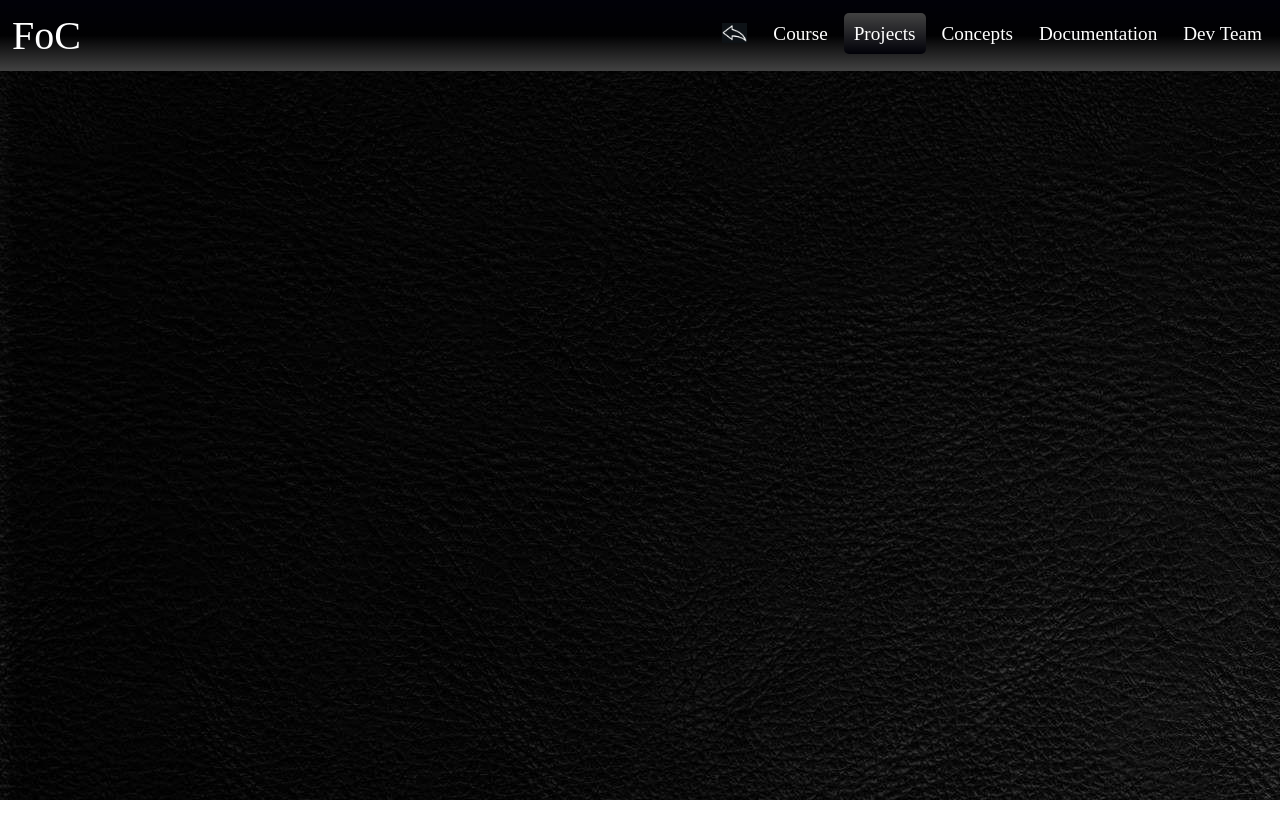
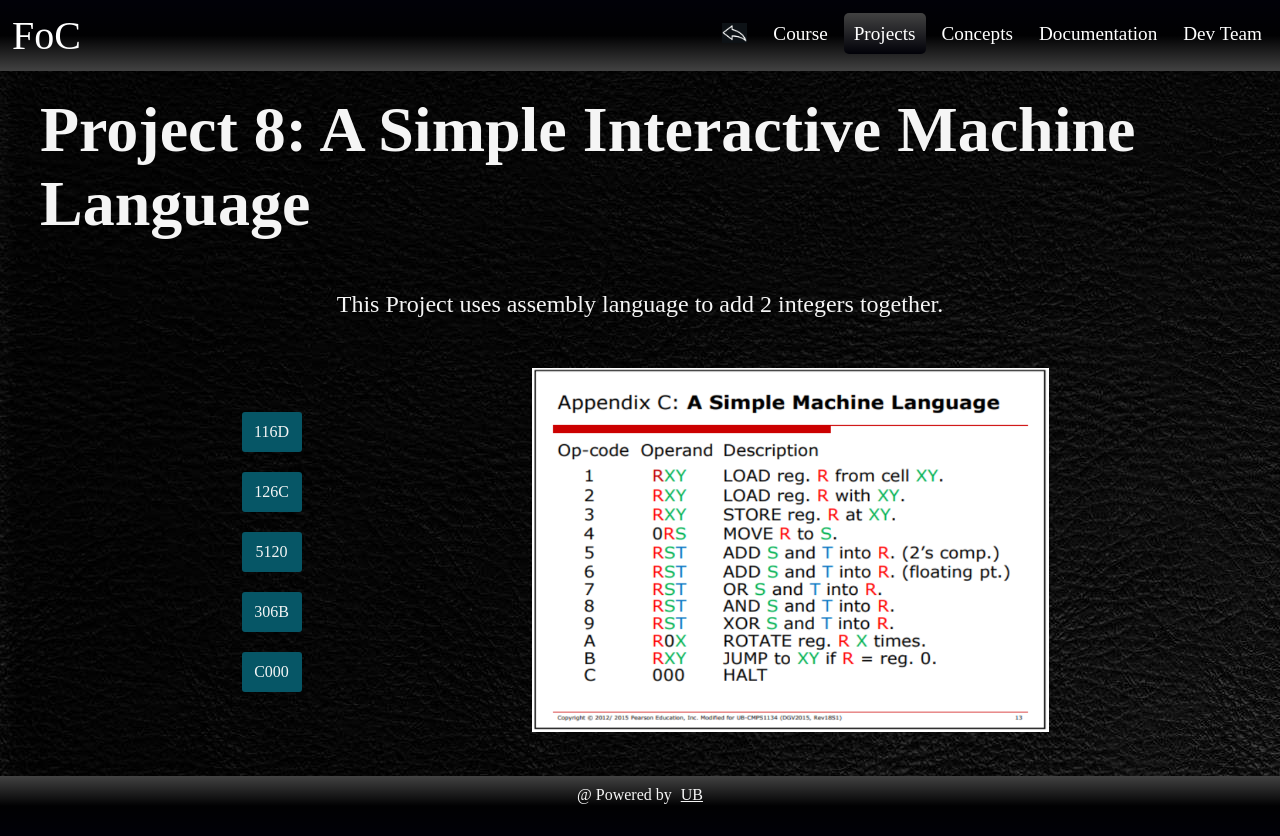
Before and after one commit to Lee26Ed/FocProject, a plain HTML site: page project/interactiveProjects/mli/mli.html in a window 1280 px wide. Before the commit the page ends 800 px from the top, so only its background shows below. Drawn offline with Linux system fonts and the light colour scheme.

Commit message:
finished machine language page

```diff
--- a/devTeam/devTeam.css
+++ b/devTeam/devTeam.css
@@ -12,6 +12,7 @@ img {
     width: 260px;
     height: 260px;
     justify-content: center;
+    cursor: pointer;
 }
 
 p {
--- /dev/null
+++ b/project/interactiveProjects/mli/mli.css
@@ -0,0 +1,60 @@
+h1 {
+    font-size: 4em;
+    display: flex;
+    justify-content: center;
+    padding: 2.5rem;
+    margin-bottom: 0;
+    color: whitesmoke;
+}
+
+p {
+    margin: 10px 15% 75px;
+    font-size: large;
+    color: whitesmoke;
+    font-size: 1.5em;
+}
+
+.title {
+    display: flex;
+    flex-direction: column;
+    align-items: center;
+}
+
+.note {
+    margin: 10px auto 40px;
+}
+
+.container {
+    display: flex;
+    flex-direction: row;
+    justify-content: center;
+    align-items: center;
+    margin: 10px auto 40px;
+}
+
+.buttons {
+    width: 300px;
+    display: flex;
+    flex-direction: column;
+}
+
+.btn {
+    width: 60px;
+    height: 40px;
+    background-color: rgb(6, 86, 102);
+    margin: 10px;
+    color: whitesmoke;
+    text-align: center;
+    line-height: 40px;
+    cursor: pointer;
+    border-radius: 3px;
+}
+
+.btn:hover {
+    box-shadow: 0 8px 16px 0 rgba(136, 193, 239, 0.2), 0 6px 20px 0 rgba(136, 193, 239, 0.19);
+}
+
+.mli {
+    width: 517px;
+    height: 364px;
+}
--- a/project/interactiveProjects/mli/mli.html
+++ b/project/interactiveProjects/mli/mli.html
@@ -5,6 +5,7 @@
     <meta http-equiv="X-UA-Compatible" content="IE=edge">
     <meta name="viewport" content="width=device-width, initial-scale=1.0">
     <link rel="stylesheet" href="../../../headerStyles.css">
+    <link rel="stylesheet" href="mli.css">
     <title>Document</title>
 </head>
 <body>
@@ -29,5 +30,65 @@
         </nav>
     </header>
 
+
+    <section class="title">
+        <h1>Project 8: A Simple Interactive Machine Language</h1>
+        <p class="note">This Project uses assembly language to add 2 integers together.</p>
+    </section>
+
+    <section>
+        <div class="container">
+            <div class="buttons">
+                <div class="btn 1">116D</div>
+                <div class="btn 2">126C</div>
+                <div class="btn 3">5120</div>
+                <div class="btn 4">306B</div>
+                <div class="btn 5">C000</div>
+            </div>
+            <div class="images" id="image">
+                <img class="mli" src="mli.png" alt="Machine language">
+            </div>
+        </div>
+    </section>
+
+
+
+    <footer>
+        <p class="footer">@ Powered by <a href="https://www.ub.edu.bz/" class="ub-page" target="_blank">UB</a></p>
+    </footer>
+
+    <script>
+        function myFunction(x) {
+          x.classList.toggle("change");
+        }
+
+        const body = document.body;
+        let lastScroll = 0;
+
+        window.addEventListener("scroll", () => {
+            const currentScroll = window.pageYOffset
+
+            if (currentScroll <= 0) {
+                body.classList.remove("scroll-up");
+            }
+
+            if (currentScroll > lastScroll && !body.classList.contains("scroll-down")) {
+                body.classList.remove("scroll-up")
+                body.classList.add("scroll-down");
+            }
+
+            if (currentScroll < lastScroll && body.classList.contains("scroll-down")) {
+                body.classList.remove("scroll-down")
+                body.classList.add("scroll-up")
+            }
+
+
+
+            lastScroll = currentScroll;
+        })
+    </script>
+    <script src="../../../main.js"></script>
+    <script src="mli.js"></script>
+
 </body>
 </html>
--- /dev/null
+++ b/project/interactiveProjects/mli/mli.js
@@ -0,0 +1,22 @@
+const buttons = document.querySelectorAll(".btn")
+const image = document.getElementById("image")
+
+buttons.forEach(function(e) {
+    e.addEventListener("click", function() {
+        if (e.classList.contains("1")) {
+            image.innerHTML = `<img class="mli" src="ml1.png" alt="Machine language 1">`
+        }
+        else if (e.classList.contains("2")) {
+            image.innerHTML = `<img class="mli" src="ml2.png" alt="Machine language 2">`
+        }
+        else if (e.classList.contains("3")) {
+            image.innerHTML = `<img class="mli" src="ml3.png" alt="Machine language 3">`
+        }
+        else if (e.classList.contains("4")) {
+            image.innerHTML = `<img class="mli" src="ml4.png" alt="Machine language 4">`
+        }
+        else if (e.classList.contains("5")) {
+            image.innerHTML = `<img class="mli" src="ml5.png" alt="Machine language 5">`
+        }
+    })
+})
```
Also changed, not shown: devTeam/devTeam.html (+6 -2 lines), devTeam/me.jfif (deleted), project/interactiveProjects/mli/ml1.png (added), project/interactiveProjects/mli/ml2.png (added), project/interactiveProjects/mli/ml3.png (added), project/interactiveProjects/mli/ml4.png (added), project/interactiveProjects/mli/ml5.png (added), project/interactiveProjects/mli/mli.png (added).
